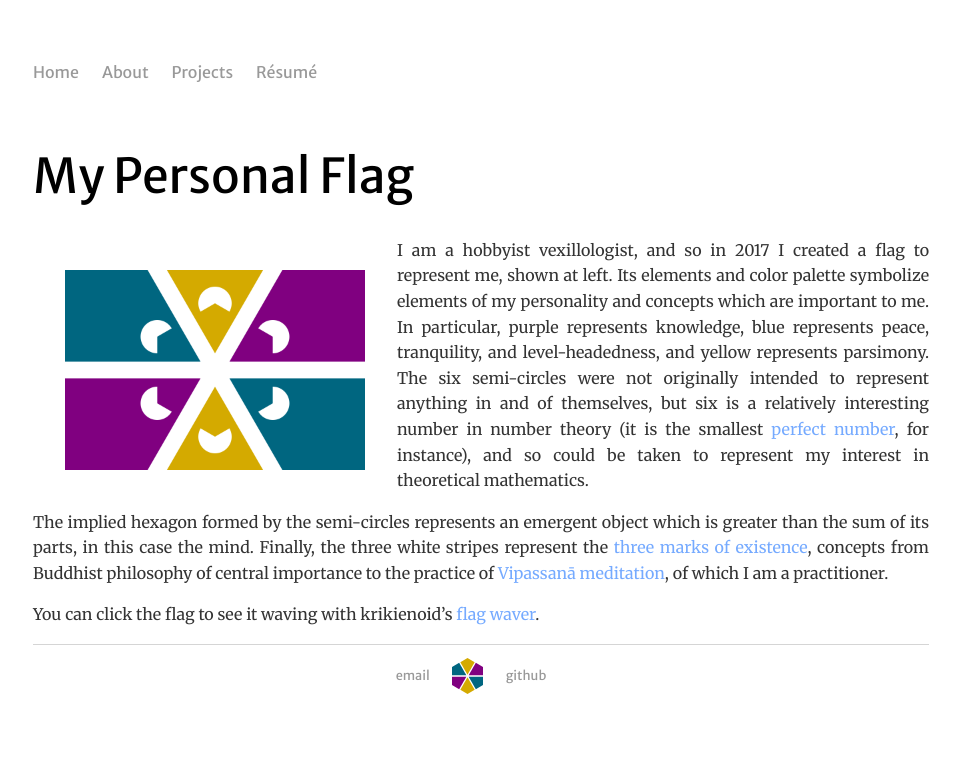
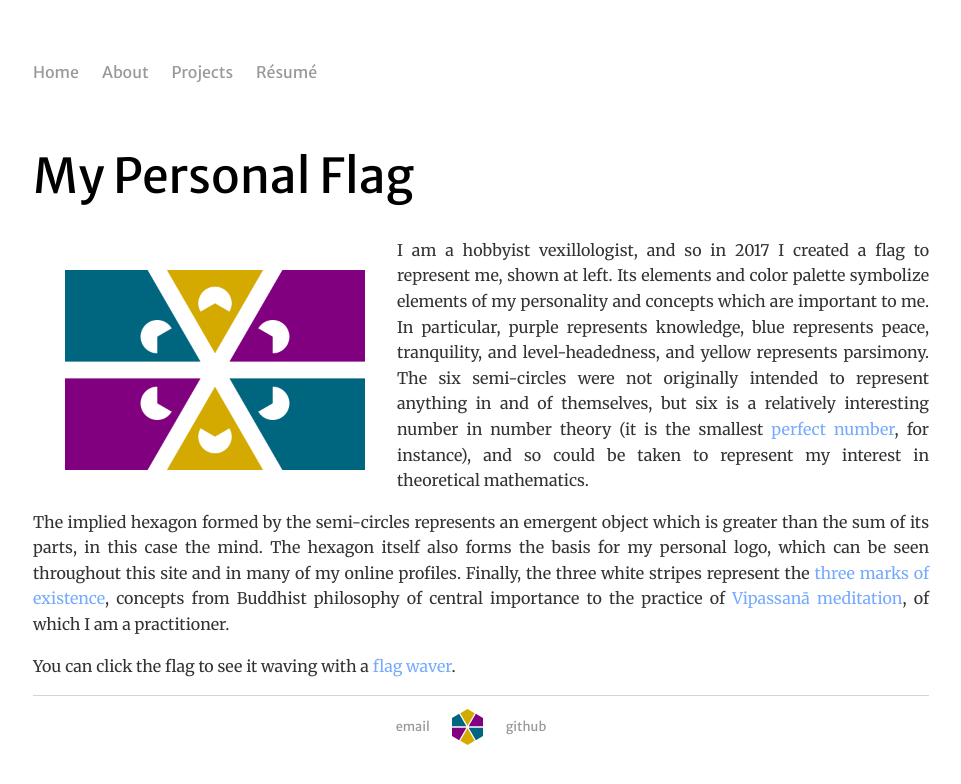
Before and after one commit to daemanos/daemanos.github.io, a Jekyll site: the page built from about/personalflag.md, in a window 1280 px wide. Shown: the top 784 px of the page, without its empty margins (159-1120 px from the left). Built offline with Jekyll 4.4.1, drawn with Linux system fonts in a browser that asks for light colours; our own code applies the rules of GitHub Pages for plain Markdown files.

Commit message:
Update flagwaver links

```diff
--- a/_includes/flag.html
+++ b/_includes/flag.html
@@ -1,5 +1,5 @@
 <figure class="flag">
-    <a href="https://krikienoid.github.io/flagwaver/#?src=https%3A%2F%2Fdaemanos.github.io%2Fassets%2Fimages%2Fflags%2F{{include.name}}">
+    <a href="http://loderunner.github.io/flagwaver/#?src=http://daeman.me/assets/images/flags/{{include.name}}">
         <img src="/assets/images/flags/{{include.name}}" alt="unavailable" />
     </a>
     <figcaption>{{include.caption}}</figcaption>
--- a/about/personalflag.md
+++ b/about/personalflag.md
@@ -4,7 +4,7 @@
 
 # My Personal Flag
 
-<a href="https://krikienoid.github.io/flagwaver/#?src=https%3A%2F%2Fdaemanos.github.io%2Fassets%2Fimages%2Fflags%2Fpersonal.png">
+<a href="https://loderunner.github.io/flagwaver/#?src=http%3A%2F%2Fdaeman.me%2Fassets%2Fimages%2Fflags%2Fpersonal.png">
     <img style="float: left; margin: 2em;" src="/assets/images/flags/personal.png" alt="Missing" width="300" />
 </a>
 
@@ -19,14 +19,16 @@
 interest in theoretical mathematics.
 
 The implied hexagon formed by the semi-circles represents an emergent object
-which is greater than the sum of its parts, in this case the mind. Finally, the
-three white stripes represent the [three marks of existence][marks], concepts
-from Buddhist philosophy of central importance to the practice of [Vipassanā
+which is greater than the sum of its parts, in this case the mind. The hexagon
+itself also forms the basis for my personal logo, which can be seen throughout
+this site and in many of my online profiles. Finally, the three white stripes
+represent the [three marks of existence][marks], concepts from Buddhist
+philosophy of central importance to the practice of [Vipassanā
 meditation][meditation], of which I am a practitioner.
 
-You can click the flag to see it waving with krikienoid's [flag waver][waver].
+You can click the flag to see it waving with a [flag waver][waver].
 
 [perfect]: https://wikipedia.org/wiki/Perfect_number
 [marks]: https://wikipedia.org/wiki/Three_marks_of_existence
 [meditation]: https://wikipedia.org/wiki/Vipassanā
-[waver]: https://github.com/krikienoid/flagwaver
+[waver]: https://github.com/loderunner/flagwaver
```
